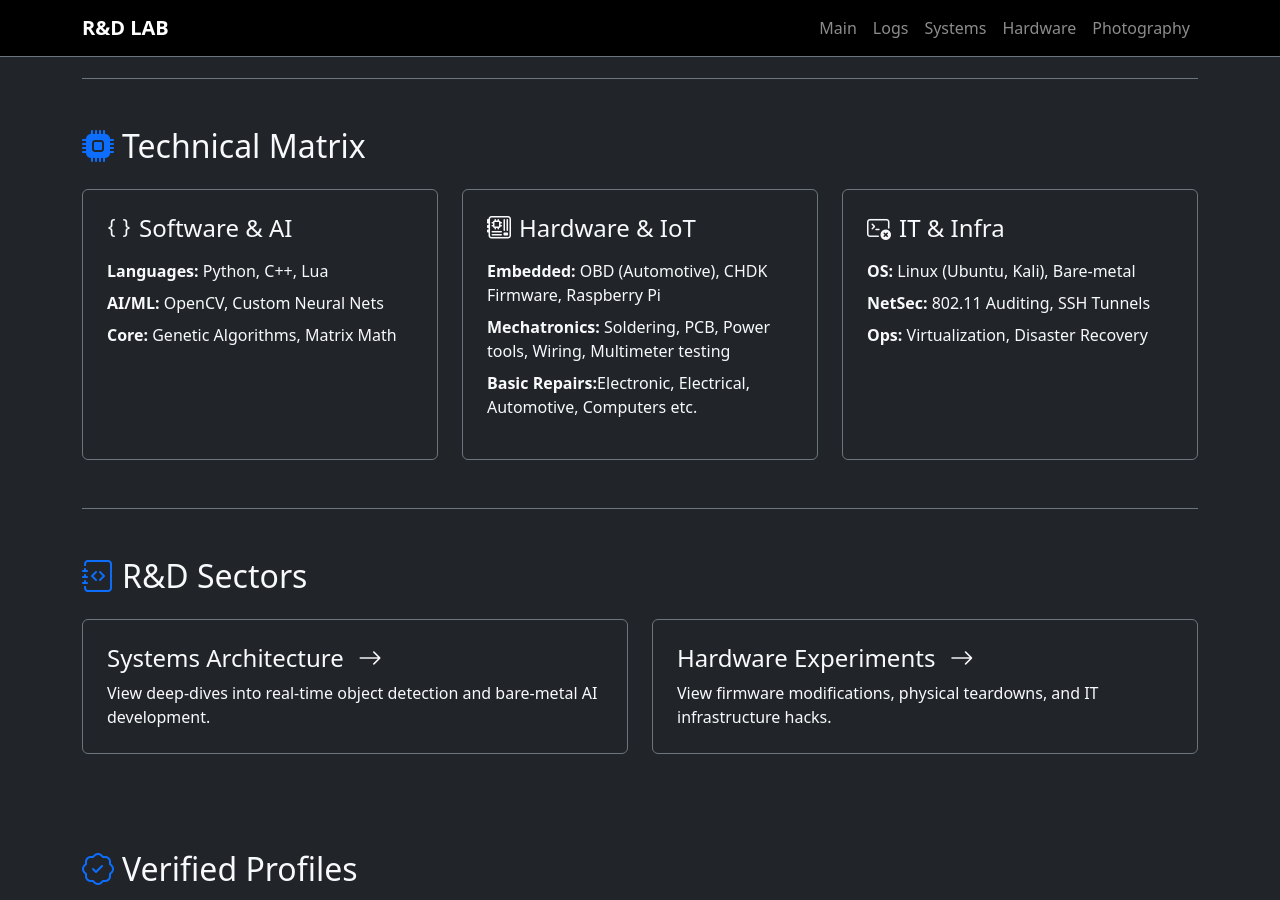
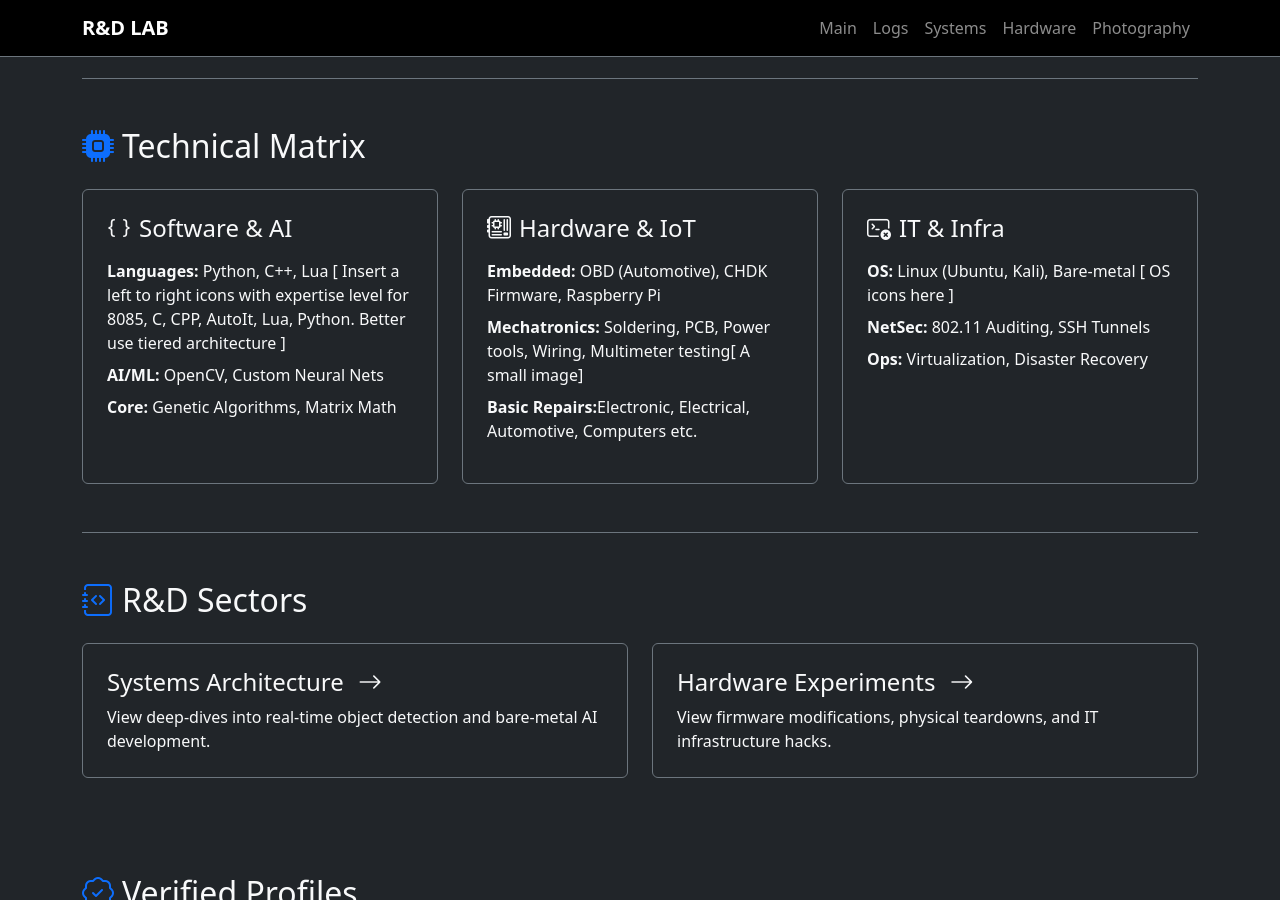
Before and after one commit to CodeRSTech/coderstech.github.io, a Jekyll site: the page built from index.md, in a window 1280 px wide and 900 px high, scrolled down 319 px. Built offline with Jekyll 4.4.1, drawn with Linux system fonts in a browser that asks for light colours.

Commit message:
Update index.md

```diff
--- a/index.md
+++ b/index.md
@@ -27,7 +27,7 @@ permalink: /
     <div class="p-4 border border-secondary rounded bg-dark h-100">
       <h4 class="text-light mb-3"><i class="bi bi-braces me-2"></i>Software & AI</h4>
       <ul class=" list-unstyled">
-        <li class="mb-2"><strong class="text-light">Languages:</strong> Python, C++, Lua</li>
+        <li class="mb-2"><strong class="text-light">Languages:</strong> Python, C++, Lua [ Insert a left to right icons with expertise level for 8085, C, CPP, AutoIt, Lua, Python. Better use  tiered architecture ]</li>
         <li class="mb-2"><strong class="text-light">AI/ML:</strong> OpenCV, Custom Neural Nets</li>
         <li class="mb-2"><strong class="text-light">Core:</strong> Genetic Algorithms, Matrix Math</li>
       </ul>
@@ -40,7 +40,7 @@ permalink: /
       <h4 class="text-light mb-3"><i class="bi bi-motherboard me-2"></i>Hardware & IoT</h4>
       <ul class=" list-unstyled">
         <li class="mb-2"><strong class="text-light">Embedded:</strong> OBD (Automotive), CHDK Firmware, Raspberry Pi</li>
-        <li class="mb-2"><strong class="text-light">Mechatronics:</strong> Soldering, PCB, Power tools, Wiring, Multimeter testing</li>
+        <li class="mb-2"><strong class="text-light">Mechatronics:</strong> Soldering, PCB, Power tools, Wiring, Multimeter testing[ A small image]</li>
         <li class="mb-2"><strong class="text-light">Basic Repairs:</strong>Electronic, Electrical, Automotive, Computers etc.</li>
       </ul>
     </div>
@@ -51,7 +51,7 @@ permalink: /
     <div class="p-4 border border-secondary rounded bg-dark h-100">
       <h4 class="text-light mb-3"><i class="bi bi-terminal-x me-2"></i>IT & Infra</h4>
       <ul class=" list-unstyled">
-        <li class="mb-2"><strong class="text-light">OS:</strong> Linux (Ubuntu, Kali), Bare-metal</li>
+        <li class="mb-2"><strong class="text-light">OS:</strong> Linux (Ubuntu, Kali), Bare-metal [ OS icons here ]</li>
         <li class="mb-2"><strong class="text-light">NetSec:</strong> 802.11 Auditing, SSH Tunnels</li>
         <li class="mb-2"><strong class="text-light">Ops:</strong> Virtualization, Disaster Recovery</li>
       </ul>
```
